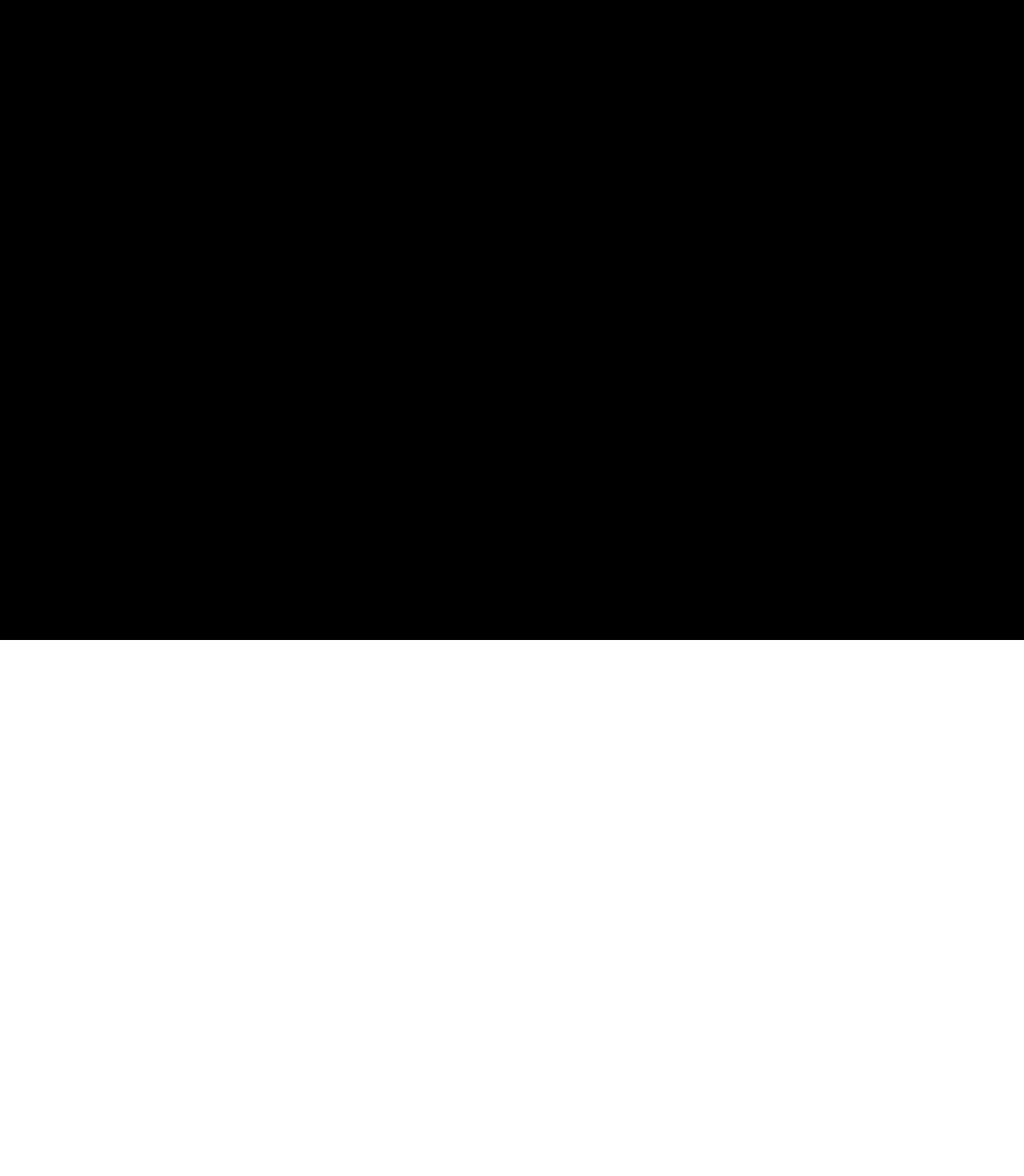
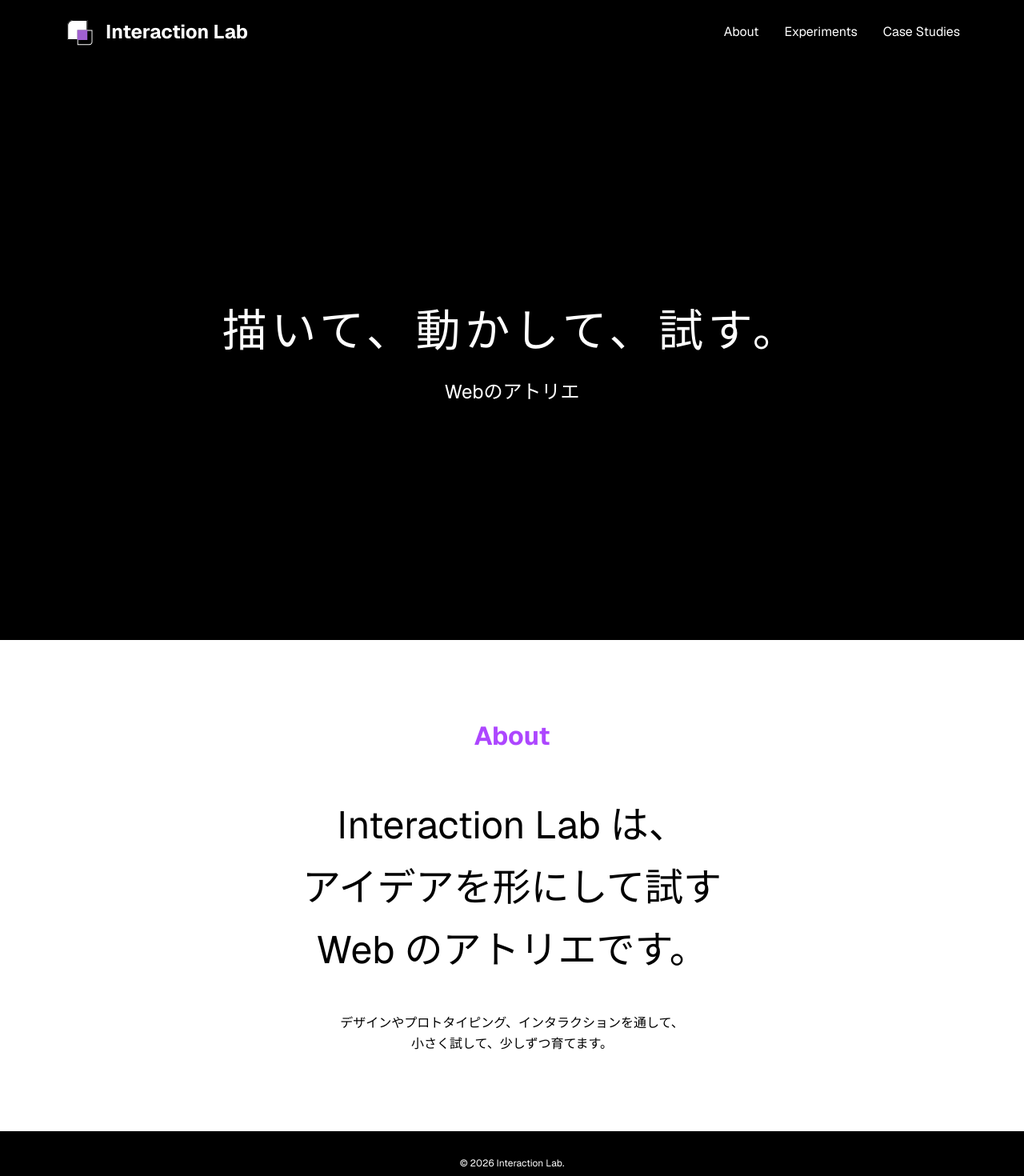
Before and after one commit to hamltail/interaction-lab, a Next.js app: page / in a window 1280 px wide. Shown: the top 1470 px of the page at 80% size. Built offline with nearby package versions, Linux system fonts and the light colour scheme.

Commit message:
トップページの基本レイアウトを作成

```diff
--- a/src/app/page.tsx
+++ b/src/app/page.tsx
@@ -1,10 +1,62 @@
+import Image from "next/image";
+
 export default function Home() {
   return (
     <main>
-      <header></header>
-      <section id="hero" className="min-h-screen bg-black"></section>
-      <section id="about" className="min-h-screen bg-white"></section>
-      <footer className="h-20 bg-black"></footer>
+      <section id="hero" className="min-h-screen bg-black text-white">
+        <header className="mx-auto flex h-20 max-w-[1120px] items-center justify-between">
+          <div className="flex items-center gap-3">
+            <Image
+              src="/images/logo.svg"
+              alt="Interaction Lab"
+              width={40}
+              height={40}
+            />
+            <div className="text-[24px] font-bold">
+              Interaction Lab
+            </div>
+          </div>
+          <nav>
+            <ul className="flex gap-8">
+              <li><a href="#about">About</a></li>
+              <li><a href="#experiments">Experiments</a></li>
+              <li><a href="#case-studies">Case Studies</a></li>
+            </ul>
+          </nav>
+        </header>
+
+        <div className="mx-auto flex min-h-[calc(100vh-80px)] max-w-[1120px] flex-col items-center justify-center text-center">
+          <h1 className="text-[56px] tracking-widest">
+            描いて、動かして、試す。
+          </h1>
+          <p className="mt-4 text-[24px]">Webのアトリエ</p>
+        </div>
+      </section>
+
+      <section id="about" className="bg-white text-black">
+        <div className="mx-auto max-w-[1120px] py-24 text-center">
+          <h2 className="text-[32px] font-bold text-purple-500">About</h2>
+          <p className="mt-12 text-[48px] leading-relaxed">
+            Interaction Lab は、
+            <br />
+            アイデアを形にして試す
+            <br />
+            Web のアトリエです。
+          </p>
+          <p className="mt-10 text-[16px] leading-relaxed">
+            デザインやプロトタイピング、インタラクションを通して、
+            <br />
+            小さく試して、少しずつ育てます。
+          </p>
+        </div>
+      </section>
+
+      <footer className="bg-black py-8 text-center text-white">
+        <p className="text-xs">© 2026 Interaction Lab.</p>
+        <p className="mt-2 text-xs">
+          Created by h-waji (hamltail)
+        </p>
+      </footer>
     </main>
   );
 }
```
Also changed, not shown: public/images/logo.svg (added).
